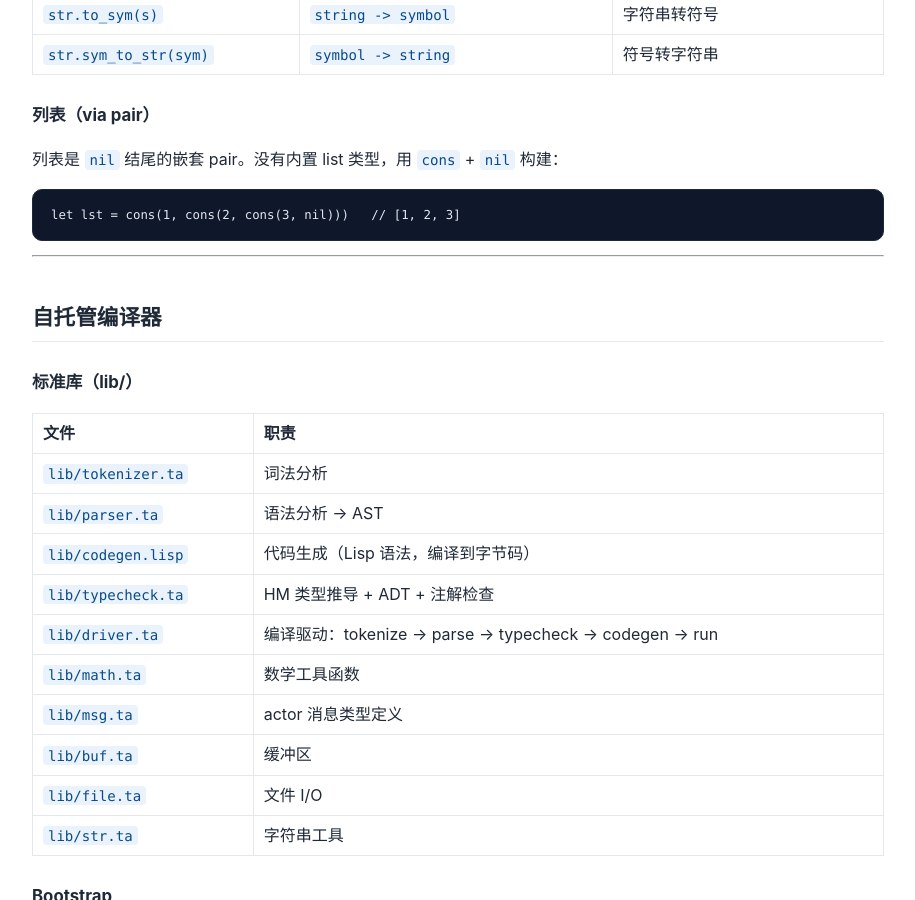
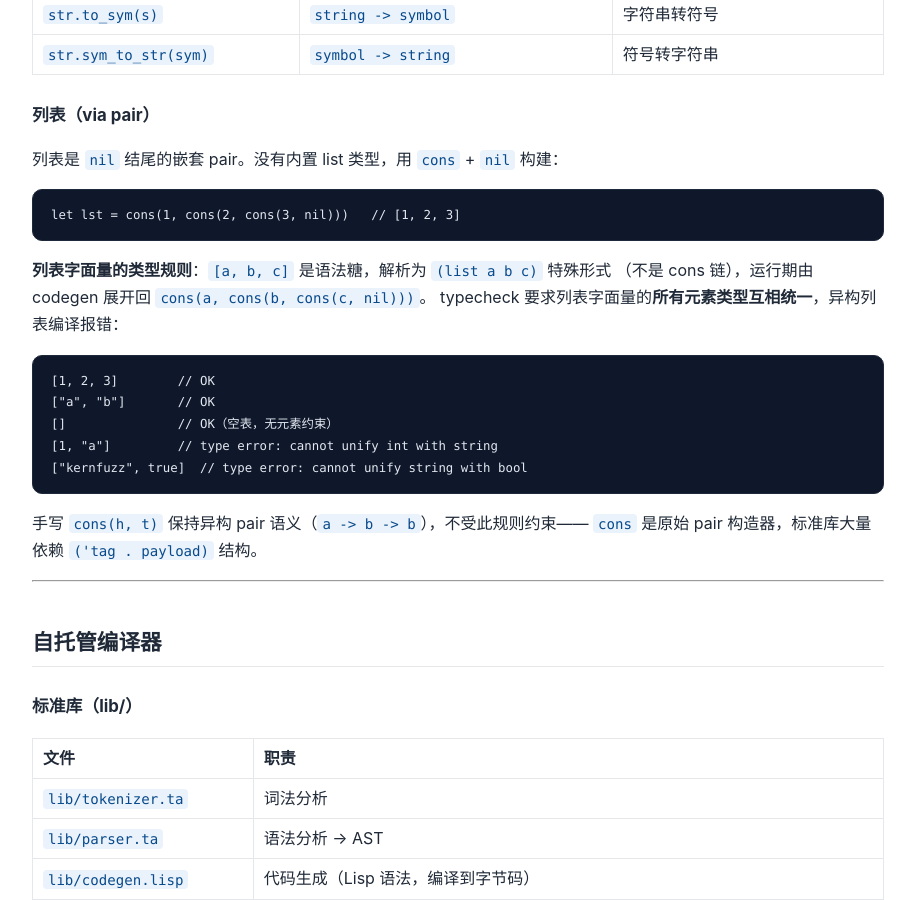
Before and after one commit to tiancaiamao/tinyactor, a Jekyll site: the page built from docs/ta-language-spec.md, in a window 1280 px wide and 900 px high, scrolled down 13320 px. Shown: the whole window, without its empty margins (182-1097 px from the left). Built offline with Jekyll 4.4.1, drawn with Linux system fonts in a browser that asks for light colours; our own code applies the rules of GitHub Pages for plain Markdown files.

Commit message:
typecheck: unify list literal element types, reject heterogeneous lists (fixes #80) (#84)
* typecheck: unify list literal element types, reject heterogeneous lists (fixes #80)

- parser emits ('list e1 e2 ...) node for [a, b, c] literals (was: raw
  cons chain, so each cons got independent fresh tvars and element types
  never unified)
- typecheck infers 'list by unifying all element types; heterogeneous
  literals like ["kernfuzz", true] / [1, "a"] now rejected
- codegen compiles 'list back to cons chain (runtime shape unchanged)
- cons(h, t) remains the heterogeneous pair primitive, unaffected
- migrate test/actor tagged-message idiom ['tag, payload] to explicit
  cons('tag, payload) (documented in ta-language-spec.md)
- note: 'list is now a reserved form name in parser/typecheck/codegen
- tests: test/compiler/list-literal-type-errors.ta (negative),
  test/basic/list-literal.ta (positive), parser-ast.ta updated

* typecheck: unify list literal element types, reject heterogeneous lists (fixes #80)

- parser emits ('list e1 e2 ...) node for [a, b, c] literals (was: raw
  cons chain, so each cons got independent fresh tvars and element types
  never unified)
- typecheck infers 'list by unifying all element types; heterogeneous
  literals like ["kernfuzz", true] / [1, "a"] now rejected
- codegen compiles 'list back to cons chain (runtime shape unchanged)
- cons(h, t) remains the heterogeneous pair primitive, unaffected
- migrate test/actor tagged-message idiom ['tag, payload] to explicit
  cons('tag, payload) (documented in ta-language-spec.md)
- note: 'list is now a reserved form name in parser/typecheck/codegen
- tests: test/compiler/list-literal-type-errors.ta (negative),
  test/basic/list-literal.ta (positive), parser-ast.ta updated

````diff
--- a/docs/ta-language-spec.md
+++ b/docs/ta-language-spec.md
@@ -546,6 +546,21 @@ fn main() {
 let lst = cons(1, cons(2, cons(3, nil)))   // [1, 2, 3]
 ```
 
+**列表字面量的类型规则**：`[a, b, c]` 是语法糖，解析为 `(list a b c)` 特殊形式
+（不是 cons 链），运行期由 codegen 展开回 `cons(a, cons(b, cons(c, nil)))`。
+typecheck 要求列表字面量的**所有元素类型互相统一**，异构列表编译报错：
+
+```ta
+[1, 2, 3]        // OK
+["a", "b"]       // OK
+[]               // OK（空表，无元素约束）
+[1, "a"]         // type error: cannot unify int with string
+["kernfuzz", true]  // type error: cannot unify string with bool
+```
+
+手写 `cons(h, t)` 保持异构 pair 语义（`a -> b -> b`），不受此规则约束——
+`cons` 是原始 pair 构造器，标准库大量依赖 `('tag . payload)` 结构。
+
 ---
 
 ## 自托管编译器
````
Also changed, not shown: 10 other files.
